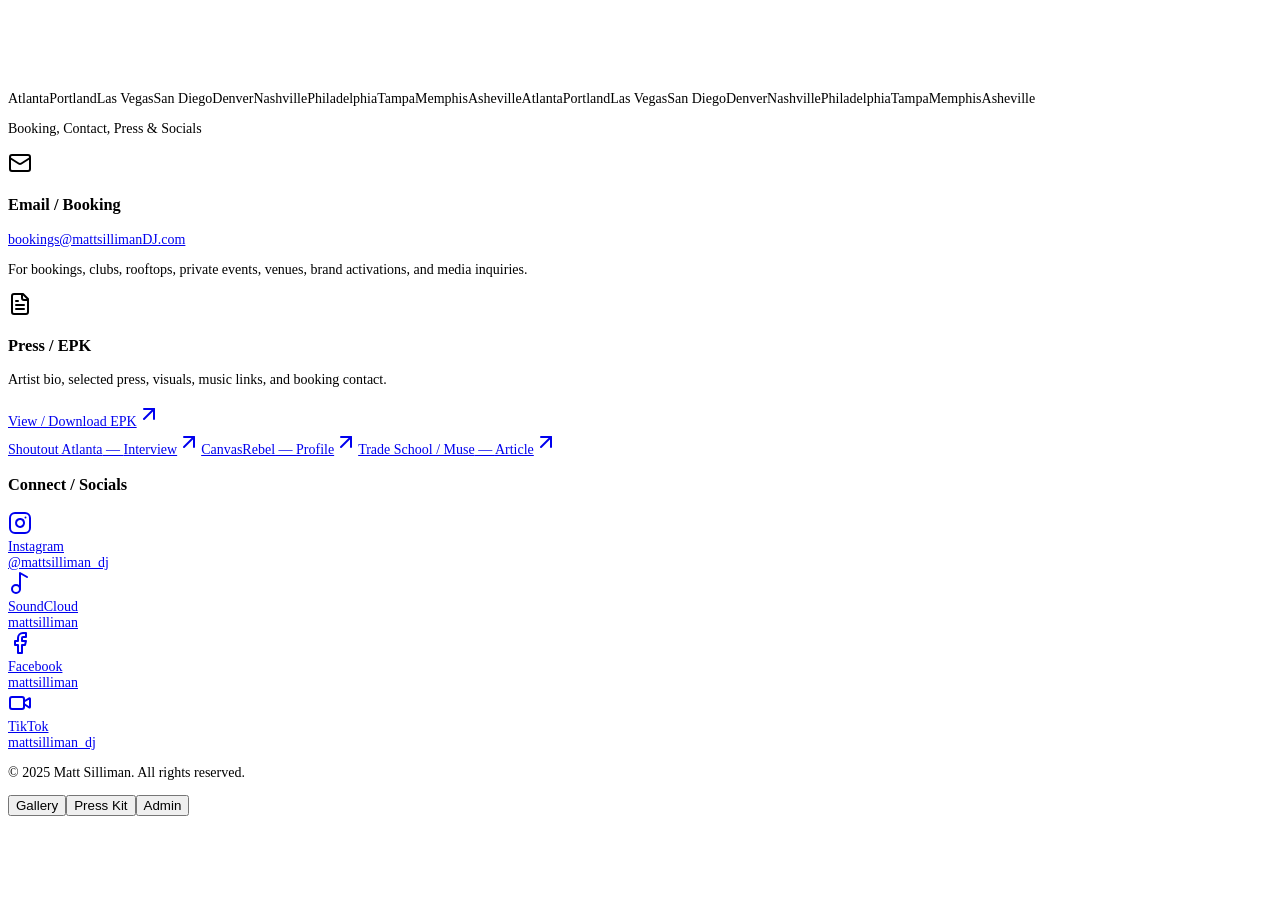
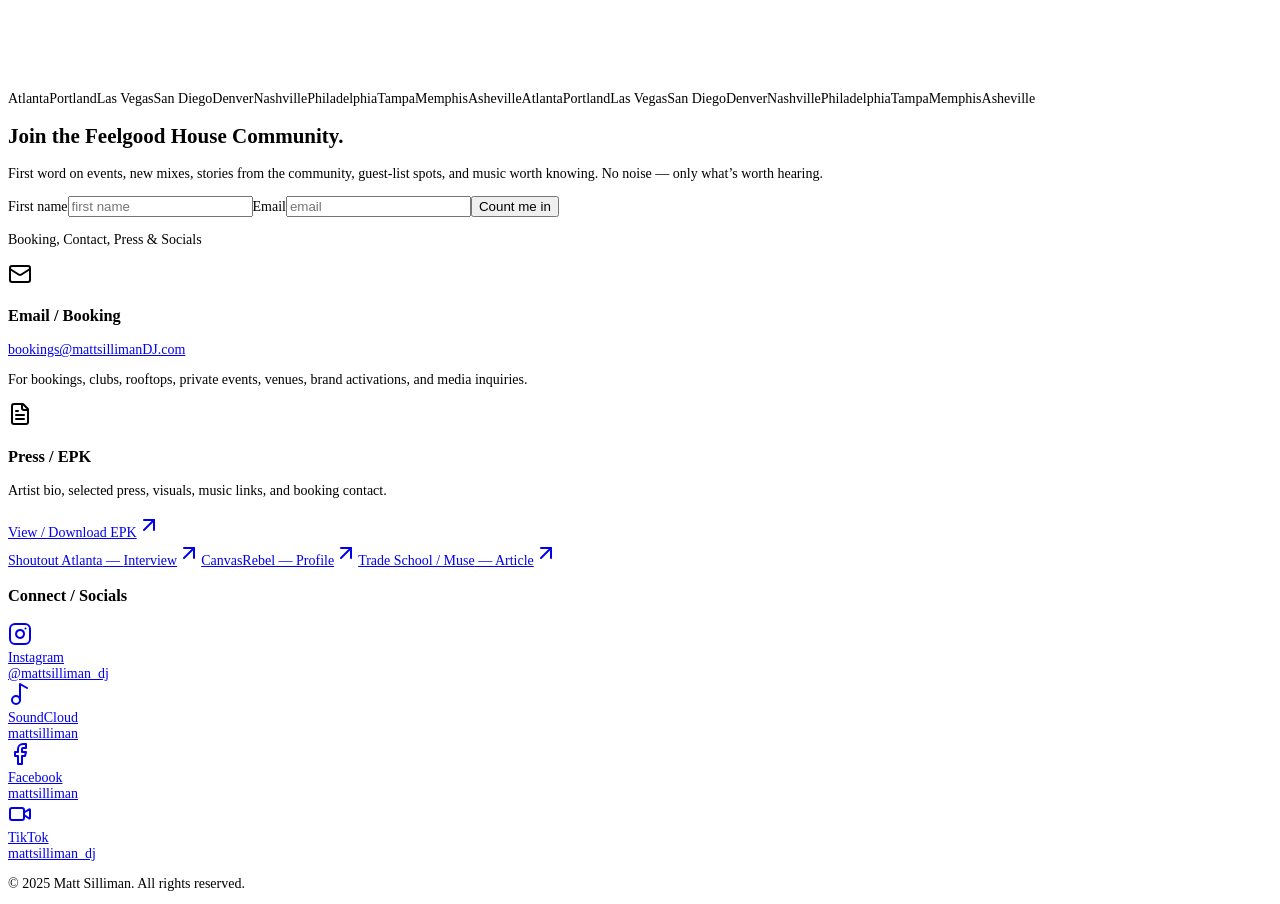
Before and after one commit to mattsillimanDJ/Mattsillimandj, a React (Vite) app in the folder src/: page / in a window 1280 px wide. Shown: the part 3900-4804 px from the top of the page. Before the commit the page ends 4724 px from the top, so only its background shows below. Built offline with nearby package versions, Linux system fonts and the light colour scheme; no server answers.

Commit message:
Mount Newsletter section on home page

```diff
--- a/src/App.tsx
+++ b/src/App.tsx
@@ -7,6 +7,7 @@ import { MusicProduction } from './components/MusicProduction';
 import { Shows } from './components/Shows';
 import { Feed } from './components/Feed';
 import { Contact } from './components/Contact';
+import { Newsletter } from './components/Newsletter';
 import { MotionProvider } from './motion/MotionProvider';
 import { Marquee } from './motion/Marquee';
 
@@ -135,6 +136,7 @@ export default function App() {
           items={['Atlanta', 'Portland', 'Las Vegas', 'San Diego', 'Denver', 'Nashville', 'Philadelphia', 'Tampa', 'Memphis', 'Asheville']}
           duration={40}
         />
+        <Newsletter />
         <Contact />
       </div>
     </MotionProvider>
```
